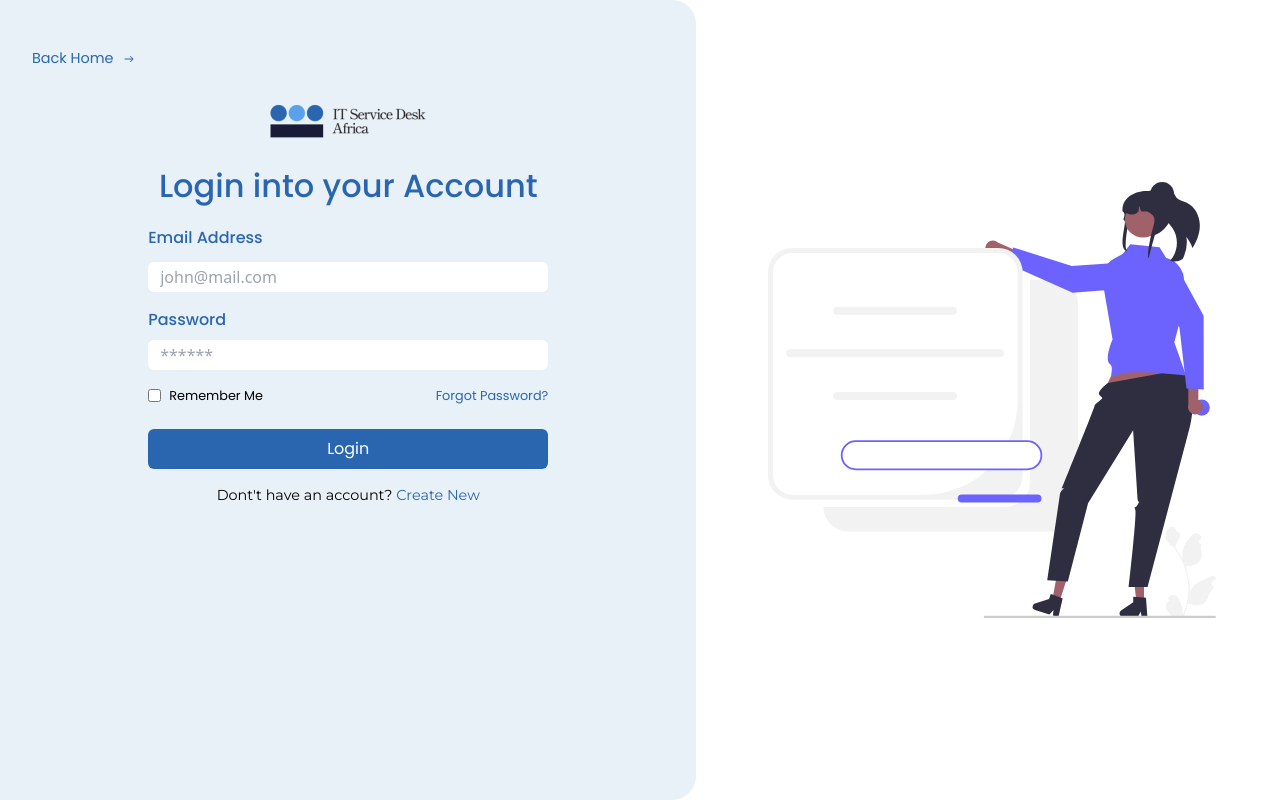
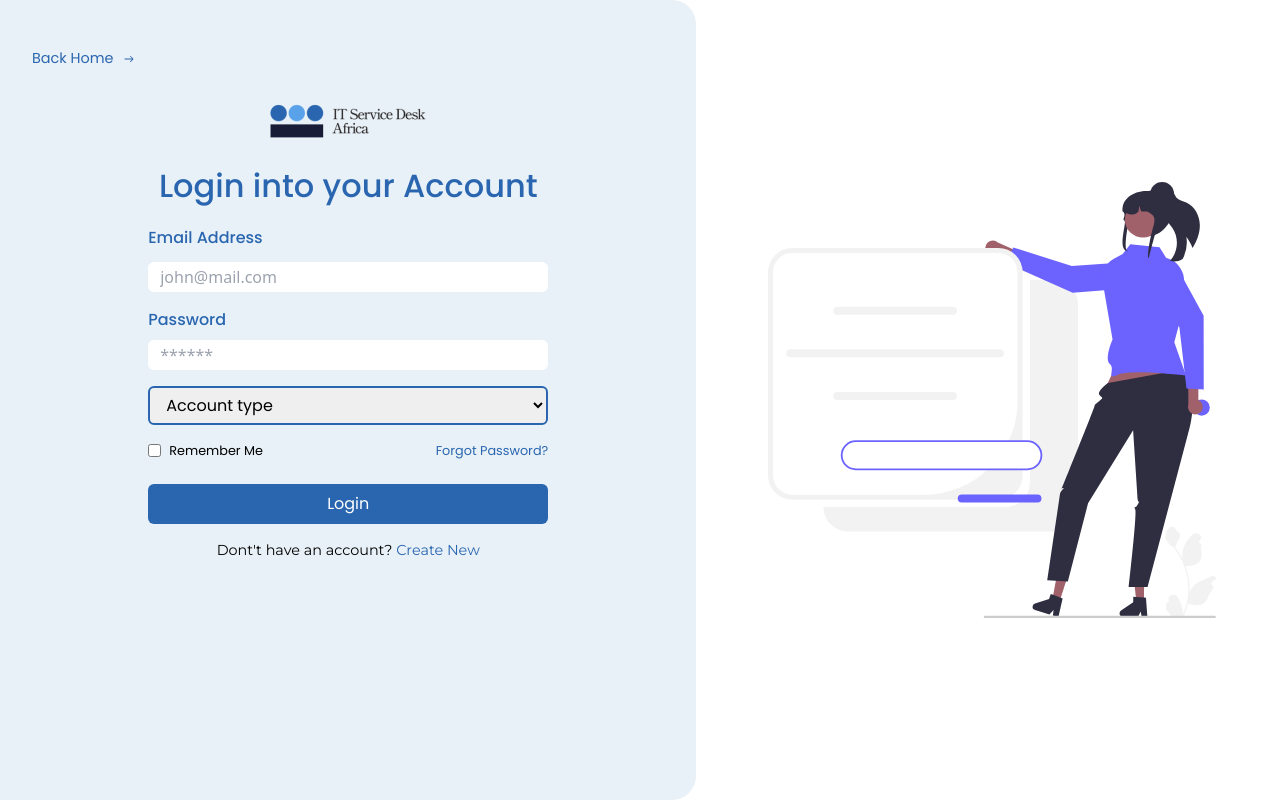
Before and after one commit to Onario747/DHMS-ITSDA, a React (Vite) app: page /login in a window 1280 px wide. Built offline with nearby package versions, Linux system fonts and the light colour scheme.

Commit message:
added select dropdown for login page

```diff
--- a/src/components/Navigation.jsx
+++ b/src/components/Navigation.jsx
@@ -18,7 +18,7 @@ const Navigation = () => {
     height: isMobileNavOpen ? "auto" : 0,
     opacity: isMobileNavOpen ? 1 : 0,
     transform: isMobileNavOpen ? "translateY(0)" : "translateY(-20px)",
-    config: { tension: 300, friction: 50 },
+    config: { tension: 200, friction: 50 },
   });
 
   const toggleMenu = () => {
@@ -69,10 +69,10 @@ const Navigation = () => {
 
       {/* Animated mobile navigation */}
       <animated.div
-        className="md:hidden mt-4 overflow-hidden rounded-md border shadow-md"
+        className="md:hidden mt-4 overflow-hidden rounded-md border border-blue-70"
         style={menuAnimation}
       >
-        <div className="p-4 rounded-b-md shadow-xl">
+        <div className="p-4 rounded-b-md">
           <div className="flex gap-1 flex-col">
             {navLinks.map((item, index) => (
               <a
--- a/src/pages/Login.jsx
+++ b/src/pages/Login.jsx
@@ -1,9 +1,15 @@
+import { useState } from "react";
 import { IoIosArrowRoundForward } from "react-icons/io";
 import { Link } from "react-router-dom";
 import login from "../assets/icons/login.svg";
 import itsaLogo from "../assets/images/itsalogo.png";
 
 const Login = () => {
+  const [accountType, setAccountType] = useState("");
+
+  const handleSelectChange = (event) => {
+    setAccountType(event.target.value);
+  };
   return (
     <>
       <section className="max-container flexCenter gap-2 max-md:hidden">
@@ -42,6 +48,21 @@ const Login = () => {
                 placeholder="******"
               />
             </div>
+            <div className="w-full">
+              <select
+                name="accountType"
+                id="accountType"
+                className="w-full font-poppins py-[5px] px-[12px] rounded-md border-2 border-blue-70"
+                value={accountType}
+                onChange={handleSelectChange}
+              >
+                <option value="" disabled>
+                  Account type
+                </option>
+                <option value="Admin">Admin</option>
+                <option value="Staff">Staff</option>
+              </select>
+            </div>
             <div className="flex gap-2 justify-between w-full">
               <div className="flex gap-2 font-poppins text-[0.8rem]">
                 <input type="checkbox" name="" id="" />
@@ -57,9 +78,9 @@ const Login = () => {
           </form>
           <span className="pt-4 font-montserrat text-[0.9rem]">
             Dont&apos;t have an account?{" "}
-            <a href="/" className="text-blue-70">
+            <Link to="/signup" className="text-blue-70">
               Create New
-            </a>
+            </Link>
           </span>
         </div>
         <div className="px-[4rem] flex items-center justify-center">
@@ -105,6 +126,21 @@ const Login = () => {
                   placeholder="******"
                 />
               </div>
+              <div className="w-full">
+                <select
+                  name="accountType"
+                  id="accountType"
+                  className="w-full font-poppins py-[5px] px-[12px] rounded-md border border-blue-70"
+                  value={accountType}
+                  onChange={handleSelectChange}
+                >
+                  <option value="" disabled>
+                    Account type
+                  </option>
+                  <option value="Admin">Admin</option>
+                  <option value="Staff">Staff</option>
+                </select>
+              </div>
               <div className="flex gap-2 justify-between w-full">
                 <div className="flex gap-2 font-poppins text-[0.8rem]">
                   <input type="checkbox" name="" id="" />
@@ -120,9 +156,9 @@ const Login = () => {
             </form>
             <span className="pt-4 font-montserrat text-[0.9rem]">
               Dont&apos;t have an account?{" "}
-              <a href="/" className="text-blue-70">
+              <Link to="/signup" className="text-blue-70">
                 Create New
-              </a>
+              </Link>
             </span>
           </div>
         </section>
--- a/src/pages/SignUp.jsx
+++ b/src/pages/SignUp.jsx
@@ -117,9 +117,9 @@ const SignUp = () => {
           </form>
           <span className="pt-4 font-montserrat text-[0.9rem]">
             Have an account already?{" "}
-            <a href="/" className="text-blue-70">
+            <Link to="/login" className="text-blue-70">
               Sign in
-            </a>
+            </Link>
           </span>
         </div>
         <div className="px-[4rem] flex items-center justify-center">
@@ -202,9 +202,9 @@ const SignUp = () => {
             </form>
             <span className="pt-4 font-montserrat text-[0.9rem]">
               Have an account already?{" "}
-              <a href="/" className="text-blue-70">
+              <Link to="/login" className="text-blue-70">
                 Sign in
-              </a>
+              </Link>
             </span>
           </div>
         </section>
```
